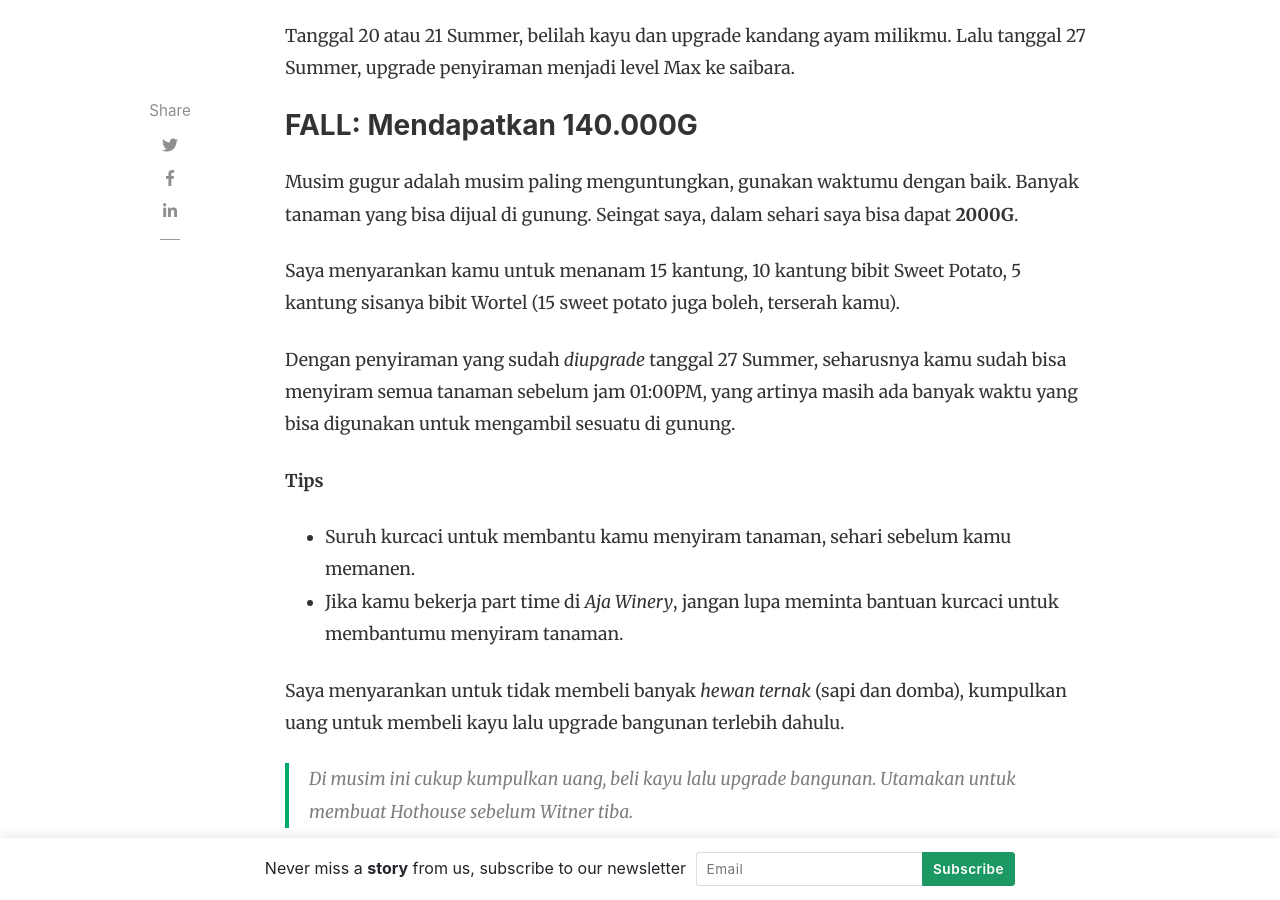
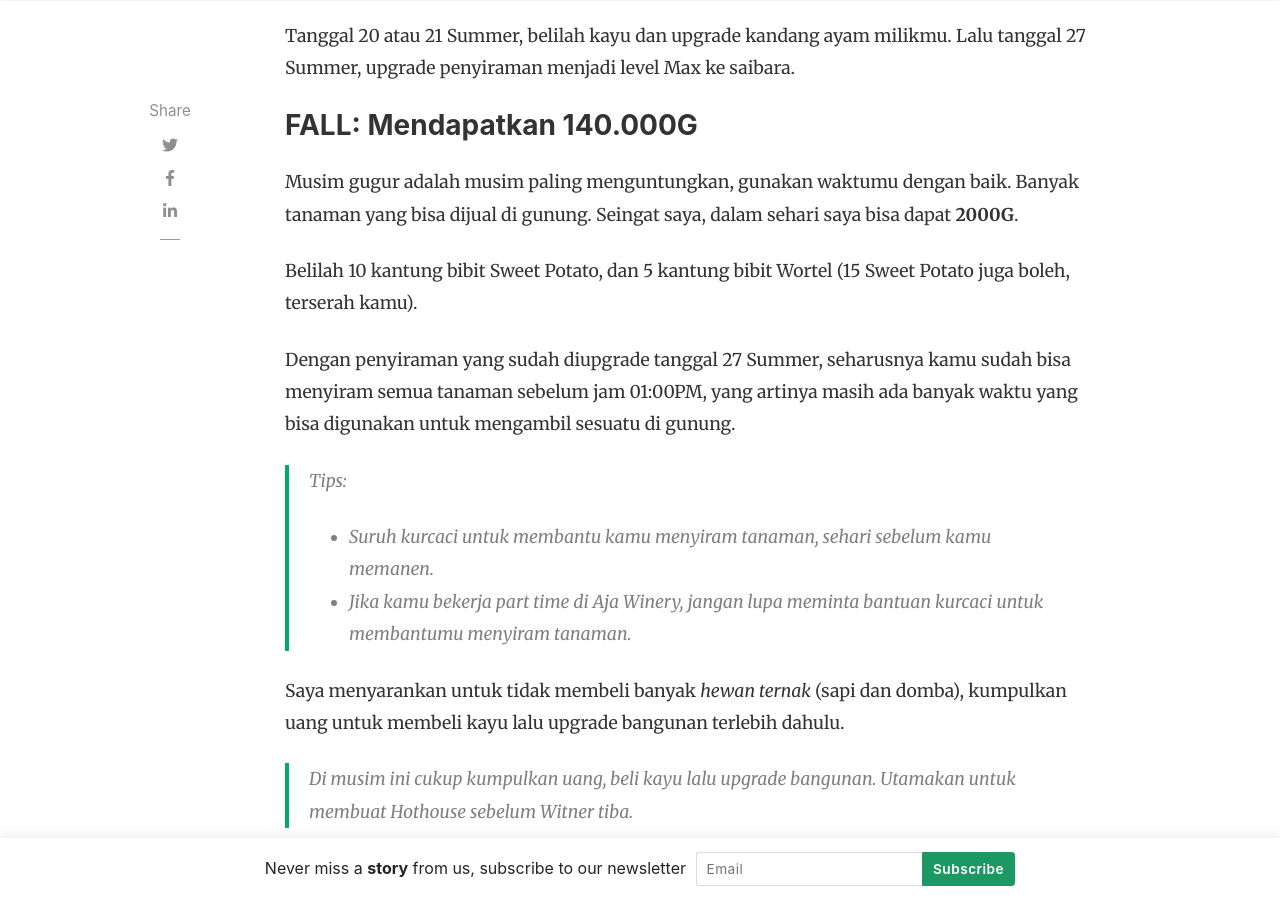
Before and after one commit to kisahpetani/kisahpetani.github.io, a Jekyll site: the page built from _posts/2021-12-02-sukses-ditahun-pertama-harvest-moon-back-to-nature.md, in a window 1280 px wide and 900 px high, scrolled down 2788 px. Built offline with Jekyll 4.4.1, drawn with Linux system fonts in a browser that asks for light colours; nearby versions of some CDN libraries; comment, search, counter and statistics services are not loaded; some of the changed text lies outside the part shown.

Commit message:
Update 2021-12-02-sukses-ditahun-pertama-harvest-moon-back-to-nature.md

```diff
--- a/_posts/2021-12-02-sukses-ditahun-pertama-harvest-moon-back-to-nature.md
+++ b/_posts/2021-12-02-sukses-ditahun-pertama-harvest-moon-back-to-nature.md
@@ -30,7 +30,7 @@ Jangan lupa juga memberi Harvest Goddess, menggali di tambang, dan menebang poho
 Kumpulkan terus uangmu dengan cara membeli dan menaman secara berulang hingga uangmu mencapai **5000G** atau lebih pada saat tanggal 18 nanti.
 Ya, target kita adalah mengumpulkan minimal **5000G** sebelum tanggal 18.
 
-Saat harinya sudah tiba, bawa keranjangmu ke Lapangan Mawar dan pakai semua uang yang kamu miliki untuk taruhan.
+Saat harinya sudah tiba, bawa keranjangmu ke **Lapangan Mawar** dan pakai semua uang yang kamu miliki untuk taruhan.
 Biasanya kuda yang menang adalah kuda dengan **ODS** kedua dari yang terkecil, tapi sebaiknya lakukan save state terlebih dahulu.
 
 Saat balapan selesai, tukarkan semua mendali yang kamu dapat dengan **Anting (Earrings)**.
@@ -58,13 +58,13 @@ Tanggal 20 atau 21 Summer, belilah kayu dan upgrade kandang ayam milikmu. Lalu t
 Musim gugur adalah musim paling menguntungkan, gunakan waktumu dengan baik.
 Banyak tanaman yang bisa dijual di gunung. Seingat saya, dalam sehari saya bisa dapat **2000G**.
 
-Saya menyarankan kamu untuk menanam 15 kantung, 10 kantung bibit Sweet Potato, 5 kantung sisanya bibit Wortel (15 sweet potato juga boleh, terserah kamu).
+Belilah 10 kantung bibit Sweet Potato, dan 5 kantung bibit Wortel (15 Sweet Potato juga boleh, terserah kamu).
 
-Dengan penyiraman yang sudah *diupgrade* tanggal 27 Summer, seharusnya kamu sudah bisa menyiram semua tanaman sebelum  jam 01:00PM, yang artinya masih ada banyak waktu yang bisa digunakan untuk mengambil sesuatu di gunung.
+Dengan penyiraman yang sudah diupgrade tanggal 27 Summer, seharusnya kamu sudah bisa menyiram semua tanaman sebelum  jam 01:00PM, yang artinya masih ada banyak waktu yang bisa digunakan untuk mengambil sesuatu di gunung.
 
-**Tips**
-* Suruh kurcaci untuk membantu kamu menyiram tanaman, sehari sebelum kamu memanen.
-* Jika kamu bekerja part time di *Aja Winery*, jangan lupa meminta bantuan kurcaci untuk membantumu menyiram tanaman.
+> Tips:
+> * Suruh kurcaci untuk membantu kamu menyiram tanaman, sehari sebelum kamu memanen.
+> * Jika kamu bekerja part time di *Aja Winery*, jangan lupa meminta bantuan kurcaci untuk membantumu menyiram tanaman.
 
 Saya menyarankan untuk tidak membeli banyak *hewan ternak* (sapi dan domba), kumpulkan uang untuk membeli kayu lalu upgrade bangunan terlebih dahulu.
 
```
